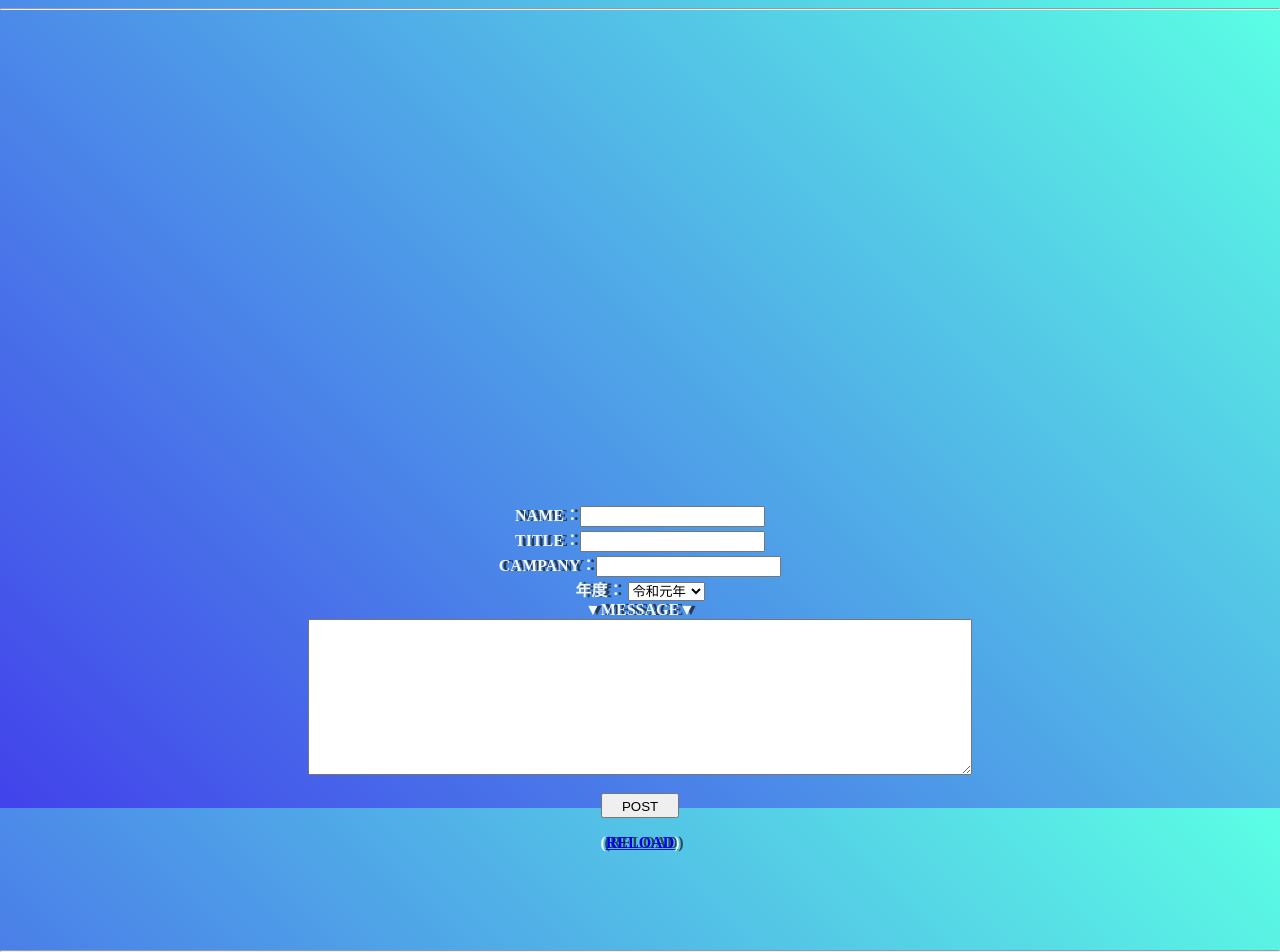
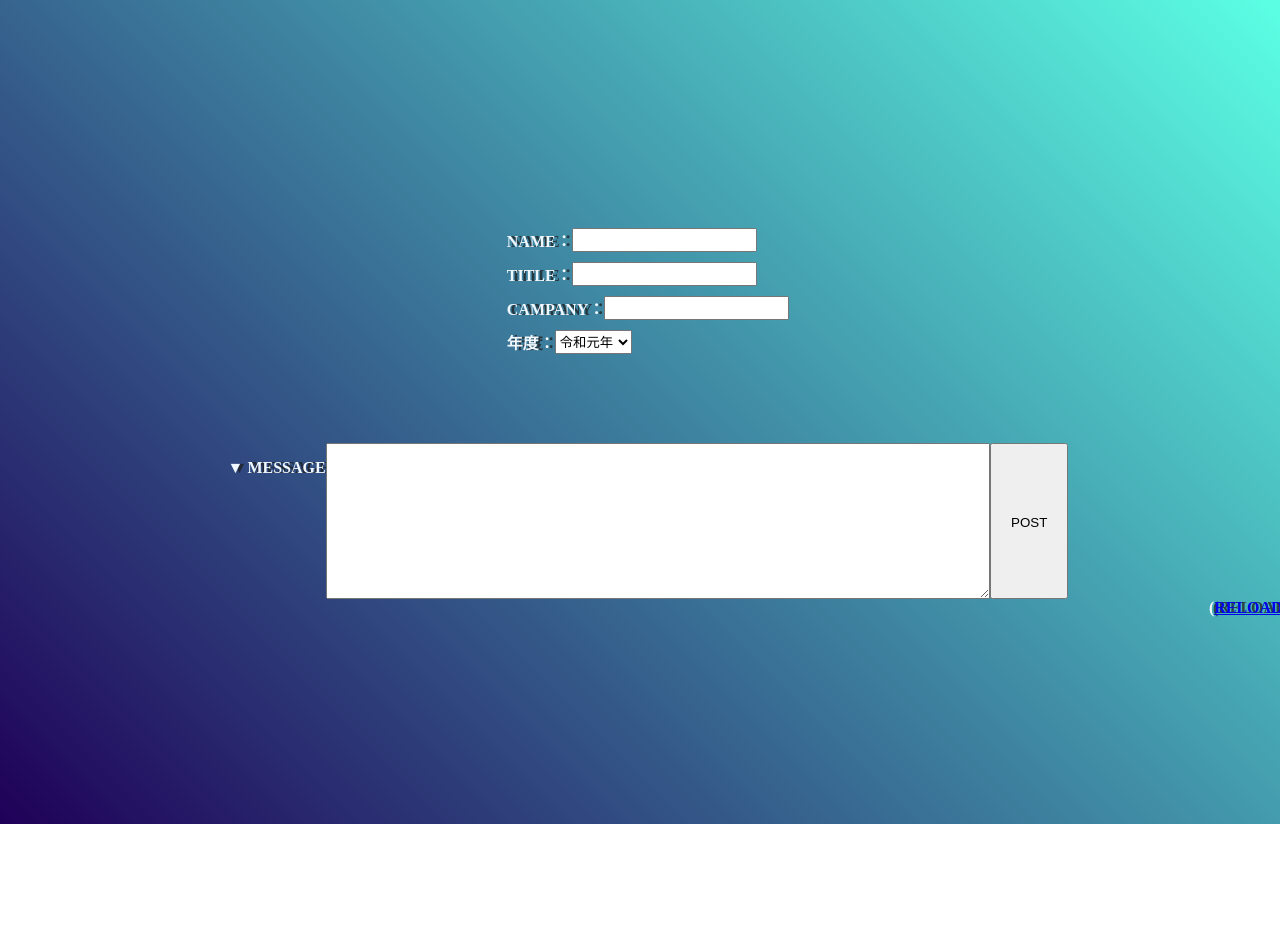
Before and after one commit to joken2019SepCamp/Team5, a PHP site: page /index5.html in a window 1280 px wide. After the commit the page ends 824 px from the top, so only its background shows below. Run offline with PHP 8.4, Linux system fonts and the light colour scheme; some web fonts are replaced.

Commit message:
投稿フォーム進捗

```diff
--- a/卍/index5.html
+++ b/卍/index5.html
@@ -2,17 +2,20 @@
 
 <head>
     <meta charset="utf-8">
-    <title>ミニ掲示板</title>
+    <title>投稿フォーム</title>
 </head>
 <link rel="stylesheet" href="style5.css">
 
 <body>
 
-    <hr>
     <form method="post" action="bbs.php">
         <input type="hidden" name="mode" value="write">
-            <div class="box14">
-                <div class="fome"> NAME：<input type="text" name="name" size="20"></div>
+
+
+
+        <div class="flexbox">
+            <div class="box1">
+                <div class="fome">NAME：<input type="text" name="name" size="20"></div>
                 <div class="fome">TITLE：<input type="text" name="name" size="20"></div>
                 <div class="fome">CAMPANY：<input type="text" name="name" size="20"></div>
                 <div class="fome">
@@ -33,24 +36,23 @@
                         </select>
                     </form>
                 </div>
-                <div class="fome"></div>
-                ▼MESSAGE▼<br>
-                <textarea name="message" rows="10" cols="80"></textarea><br>
-                <input type="submit" value="　POST　">
             </div>
-        </div>
 
-        </div>
-        <div class="flexbox2">
+
+            <div class="box2">
+                <div class="fome2">
+                    <p>▼ MESSAGE</p>
+                    <textarea name="message" rows="10" cols="80">
+                    </textarea>
+                    <input type="submit" value="　POST　">
+                </div>
+            </div>
+
             <div class="reload">
                 (<a href="bbs.php">RELOAD</a>)
             </div>
         </div>
     </form>
-
-    </p>
-    </div>
-    <hr>
 </body>
 
 </html>
--- a/卍/style5.css
+++ b/卍/style5.css
@@ -5,44 +5,50 @@
 
 body {
     font-family: 'mgenplus-black';
-    margin: 0;
-    background: linear-gradient(-135deg, rgb(91, 255, 228), rgb(66, 66, 235));
+    background: linear-gradient(-135deg, rgb(91, 255, 228), rgb(31, 0, 88));
     font-weight: bold;
     text-shadow: 4px 0px 0px #1f1f1fc0;
     color: aliceblue;
+}
+
+.flexbox {
     width: 100vw;
     height: 100vh;
-}
-
-
-.flexbox2{
-    width: 100vw;
     display: flex;
+    flex-direction: column;
     justify-content: center;
     align-items: center;
 }
-.fome{
 
+.box1 {
+    widows: 100vw;
+    height: 20vh;
+    display: flex;
+    flex-direction: column;
+    justify-content: flex-end;
+    align-self:center;
 }
 
-.fome2{
-
-}
-.box14{
-
+.fome {
     display: flex;
-    flex-direction:column;
-    margin: 0;
-    width: 100vw;
-    height: 100vh;
-    display: flex;
-    justify-content: flex-end;
-    align-items: center;
+    padding: 5px;
 }
 
-.reload
-{
-    width: 100px;
-    height: 100px;
+.box2 {
+    widows: 100vw;
+    height: 30vh;
+    display: flex;
+    flex-direction: column;
+    justify-content: flex-end;
+    align-content:center;
+    align-self:center;
+}
+
+.fome2 {
+    display: flex;
+}
+
+.reload {
     text-align: center;
+    align-self: flex-end;
 }
```
